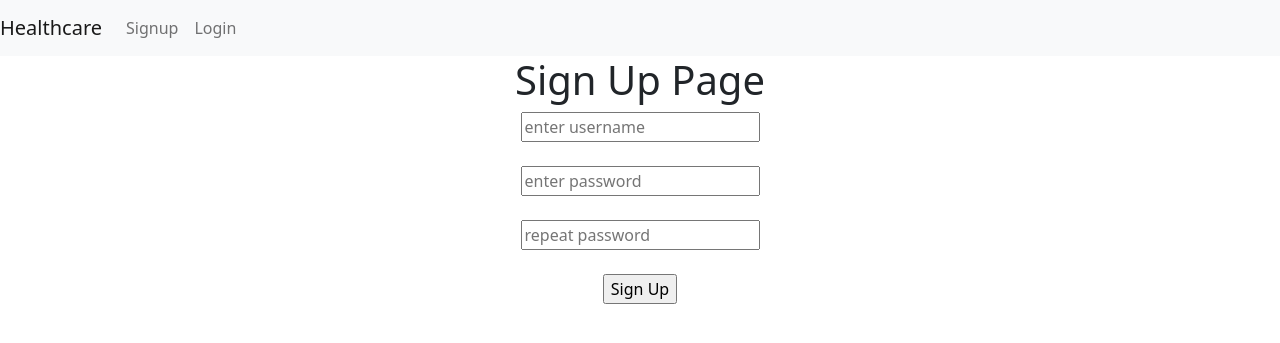
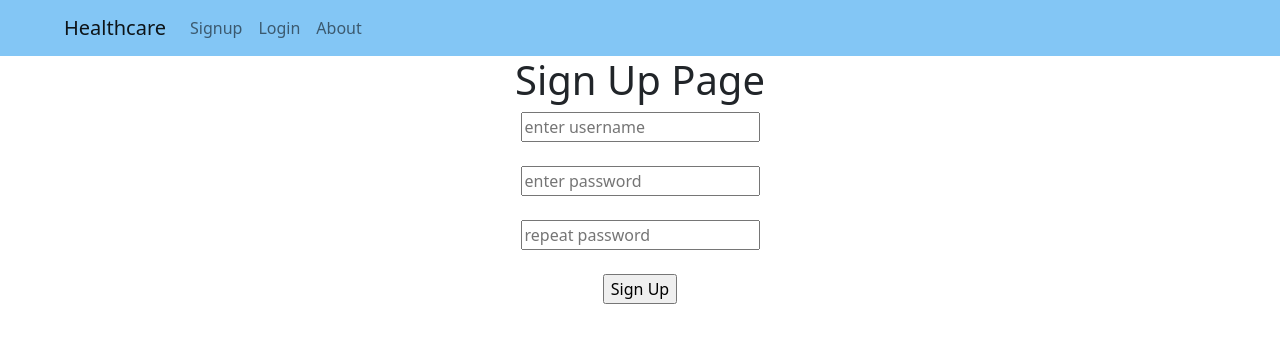
Before and after one commit to aditya172926/Electronic_health_records, a Django app: page /auth/ in a window 1280 px wide. Shown: the top 343 px of the page. Run offline with Django 4.2, Linux system fonts and the light colour scheme; some libraries are stand-ins or nearby versions.

Commit message:
Initialized about

```diff
--- a/mp_project/logapp/templates/base.html
+++ b/mp_project/logapp/templates/base.html
@@ -5,32 +5,17 @@
 	{% load static %}
 	<title> {% block title %} {% endblock %} </title>
 	<link rel="stylesheet" href="{% static 'logapp/css/bootstrap.min.css' %}" >
-	<style>
-		/* * {
-			font-size: 40px
-		} */
-
-		#nav {
-			background-color: lightblue;
-		}
-
-		/* #nav a {
-			color: white;
-			text-decoration: none;
-			padding: 30px;
-		} */
-	</style>
 </head>
 
 <body>
 
 
-	<nav class="navbar navbar-expand-lg navbar-light bg-light">
+	<nav class="navbar navbar-expand-lg navbar-light" style="background-color: #83c6f5; padding-left: 5%;">
 		<a class="navbar-brand" href="#">Healthcare</a>
 		<button class="navbar-toggler" type="button" data-toggle="collapse" data-target="#navbarNav" aria-controls="navbarNav" aria-expanded="false" aria-label="Toggle navigation">
 		  <span class="navbar-toggler-icon"></span>
 		</button>
-		<div class="collapse navbar-collapse" id="navbarNav">
+		<div class="collapse navbar-collapse" id="navbarNav" style="align-items:flex-end;">
 		  <ul class="navbar-nav">
 			{% if user.is_authenticated %}
 			<li class="nav-item">
@@ -43,6 +28,9 @@
 			<li class="nav-item">
 			  <a class="nav-link" href="{% url 'user_login' %}">Login</a>
 			</li>
+			<li class="nav-item">
+				<a class="nav-link" href="#">About</a>
+			  </li>
 			{% endif %}
 		  </ul>
 		</div>
```
